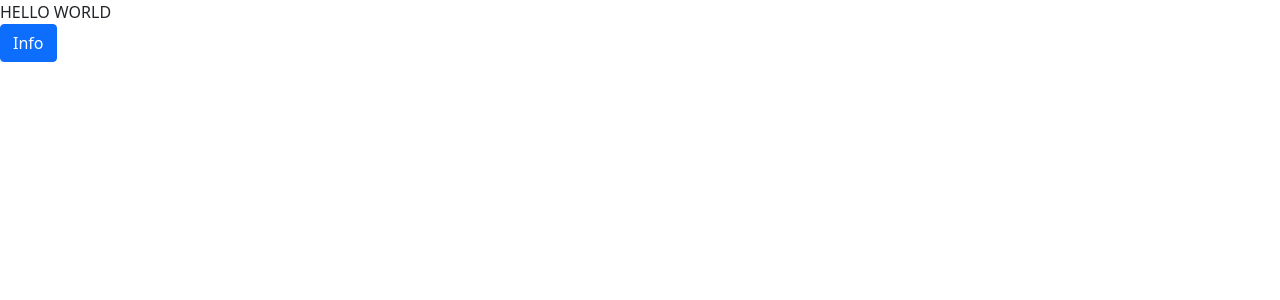
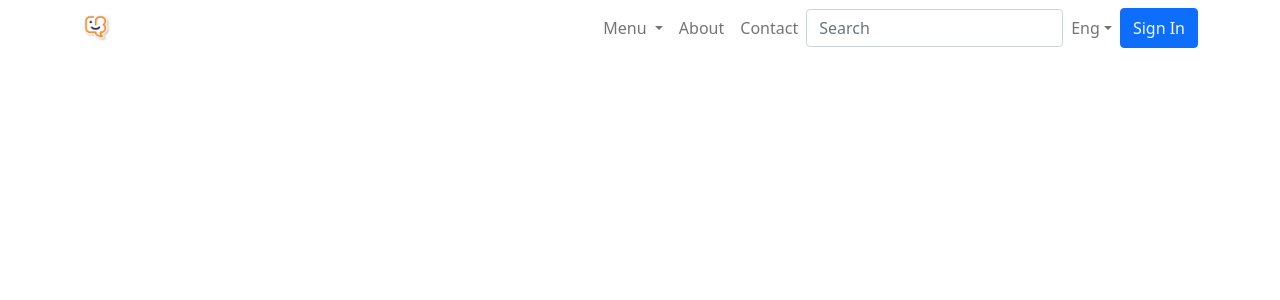
Before and after one commit to raprayoga/cakrawalabahasa_client_frontend, a React (Create React App) app: page / in a window 1280 px wide. Shown: the top 300 px of the page. Built offline with nearby package versions, Linux system fonts and the light colour scheme.

Commit message:
make header

```diff
--- a/src/App.js
+++ b/src/App.js
@@ -1,13 +1,14 @@
-import { Button } from "react-bootstrap";
+import LandingPage from "pages/LandingPage";
+import { BrowserRouter as Router, Route } from "react-router-dom";
+
 import "./App.scss";
 
 function App() {
   return (
     <>
-      <div className="App">HELLO WORLD</div>
-      <Button variant="primary">
-        <span className="text-grray-900">Info</span>
-      </Button>
+      <Router>
+        <Route path="/" component={LandingPage}></Route>
+      </Router>
     </>
   );
 }
--- a/src/pages/LandingPage.js
+++ b/src/pages/LandingPage.js
@@ -0,0 +1,13 @@
+import React, { Component } from "react";
+
+import Header from "parts/Header";
+
+export default class LandingPage extends Component {
+  render() {
+    return (
+      <>
+        <Header {...this.props}></Header>
+      </>
+    );
+  }
+}
--- a/src/parts/Header.js
+++ b/src/parts/Header.js
@@ -0,0 +1,64 @@
+import React from "react";
+import {
+  Navbar,
+  NavDropdown,
+  Nav,
+  Button,
+  Form,
+  FormControl,
+} from "react-bootstrap";
+import LogoBrand from "assets/images/logoBrand.jpg";
+
+export default function Header(props) {
+  return (
+    <>
+      <div className="container">
+        <Navbar expand="lg">
+          <Navbar.Brand href="#home">
+            <img
+              src={LogoBrand}
+              width="30"
+              height="30"
+              className="d-inline-block align-top"
+              alt="React Bootstrap logo"
+            />
+          </Navbar.Brand>
+          <Navbar.Toggle aria-controls="basic-navbar-nav" />
+          <Navbar.Collapse
+            className="justify-content-end"
+            id="basic-navbar-nav"
+          >
+            <Nav className="mr-auto">
+              <NavDropdown title="Menu " id="basic-nav-dropdown">
+                <NavDropdown.Item href="/">Action</NavDropdown.Item>
+                <NavDropdown.Item href="/our-programs">
+                  Our Programs
+                </NavDropdown.Item>
+                <NavDropdown.Item href="/news">News</NavDropdown.Item>
+                <NavDropdown.Item href="/">Registration</NavDropdown.Item>
+              </NavDropdown>
+              <Nav.Link href="#home"> About</Nav.Link>
+              <Nav.Link href="#link">Contact</Nav.Link>
+            </Nav>
+            <Form inline>
+              <FormControl
+                type="text"
+                placeholder="Search"
+                className="mr-sm-2"
+              />
+            </Form>
+            <Nav className="mr-auto">
+              <NavDropdown title="Eng" id="basic-nav-dropdown">
+                <NavDropdown.Item href="/">English</NavDropdown.Item>
+                <NavDropdown.Item href="/">Indonesia</NavDropdown.Item>
+              </NavDropdown>
+              <Button variant="primary" className="text-light">
+                Sign In
+              </Button>
+            </Nav>
+          </Navbar.Collapse>
+        </Navbar>
+      </div>
+    </>
+  );
+}
```
Also changed, not shown: src/assets/images/logoBrand.jpg (added).
